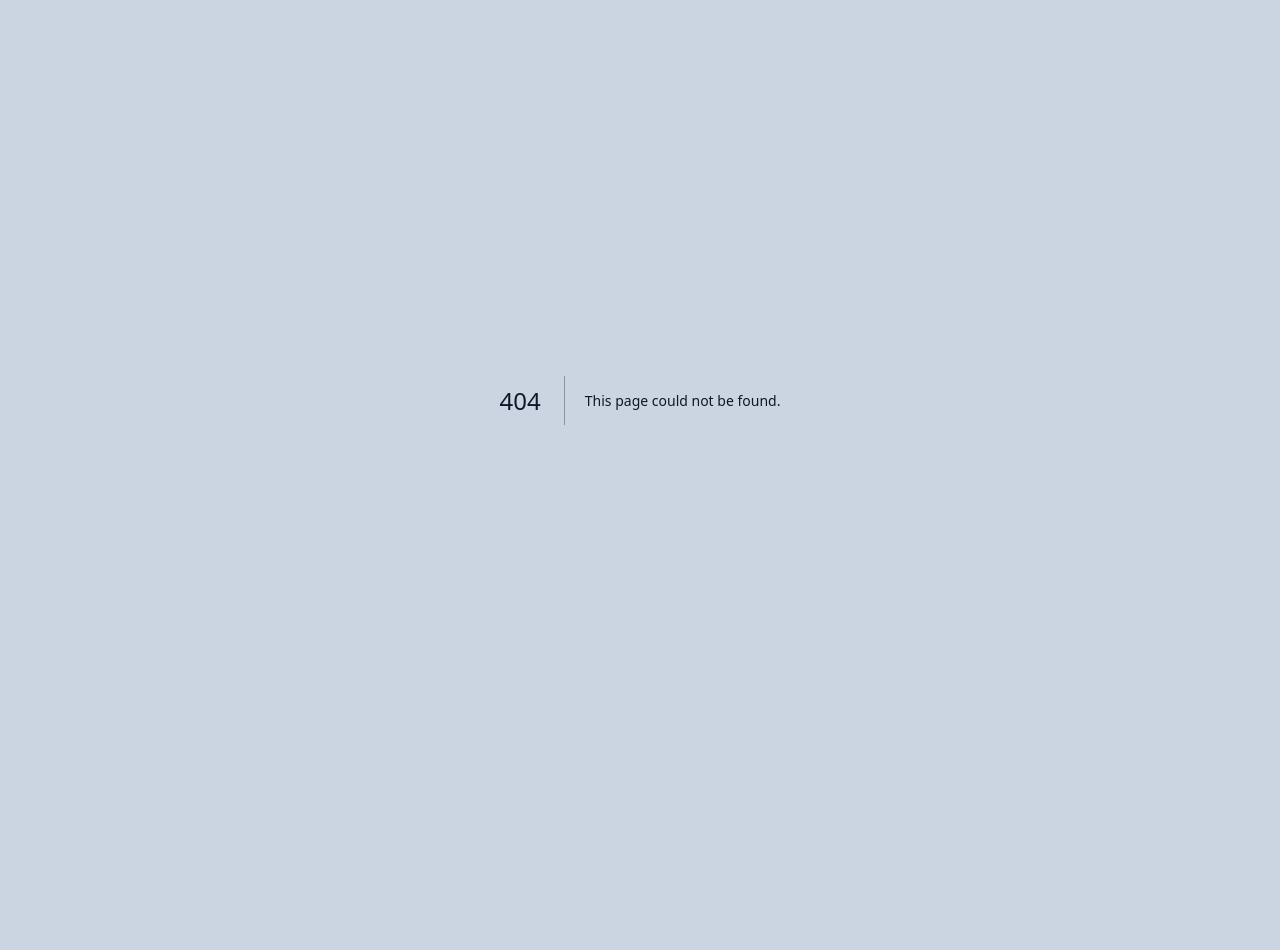
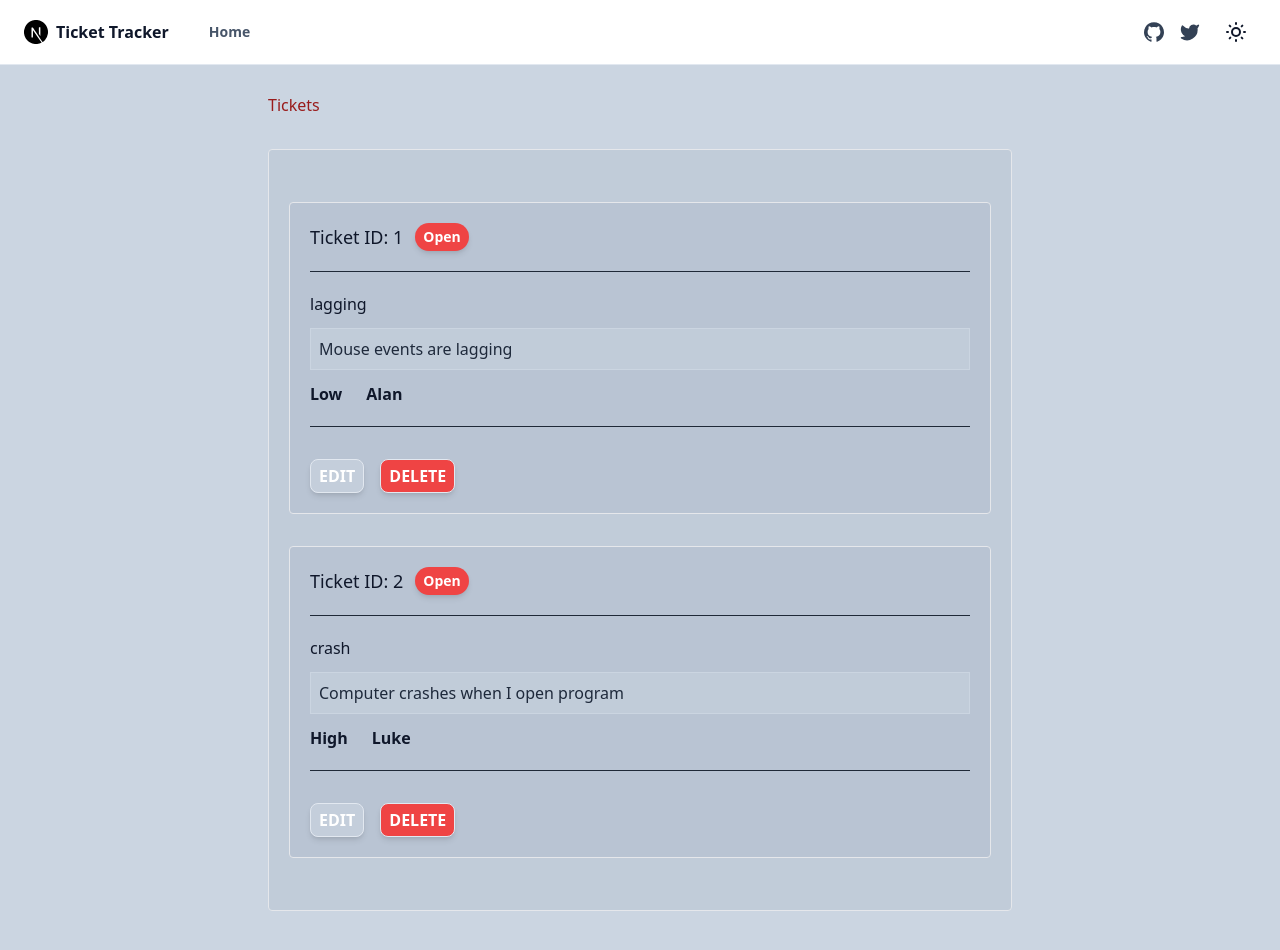
Before and after one commit to ronthetech/ticket-tracker, a Next.js app: page /tickets in a window 1280 px wide. Before the commit this address had no page. Shown: the top 950 px of the page. Before the commit the page ends 800 px from the top, so only its background shows below. Built offline with nearby package versions, Linux system fonts and the light colour scheme.

Commit message:
feat: add tickets home page

```diff
--- /dev/null
+++ b/pages/tickets/index.tsx
@@ -0,0 +1,46 @@
+import { Layout } from "components/layout.tsx"
+import TicketList from "components/tickets/TicketList"
+import Head from "next/head"
+import type { TicketT } from "types/ticket"
+
+const tickets: TicketT[] = [
+  {
+    _id: "1",
+    subject: "lagging",
+    description: "Mouse events are lagging",
+    severity: "Low",
+    assignee: "Alan",
+    status: "Open",
+  },
+  {
+    _id: "2",
+    subject: "crash",
+    description: "Computer crashes when I open program",
+    severity: "High",
+    assignee: "Luke",
+    status: "Open",
+  },
+]
+
+const TicketsHome = () => {
+  return (
+    <Layout>
+      <Head>
+        <title>Ticket Tracker</title>
+        <meta name="description" content="Ticket Tracker" />
+        <meta name="viewport" content="width=device-width, initial-scale=1" />
+        <link rel="icon" href="/favicon.ico" />
+      </Head>
+      <section className="my-4 mx-auto max-w-3xl rounded p-3">
+        <h1 className="text-red-800">Tickets</h1>
+
+        <article className="my-3 rounded border bg-slate-400/20 p-5 lg:my-8">
+          <ul>
+            <TicketList tickets={tickets} />
+          </ul>
+        </article>
+      </section>
+    </Layout>
+  )
+}
+export default TicketsHome
```
